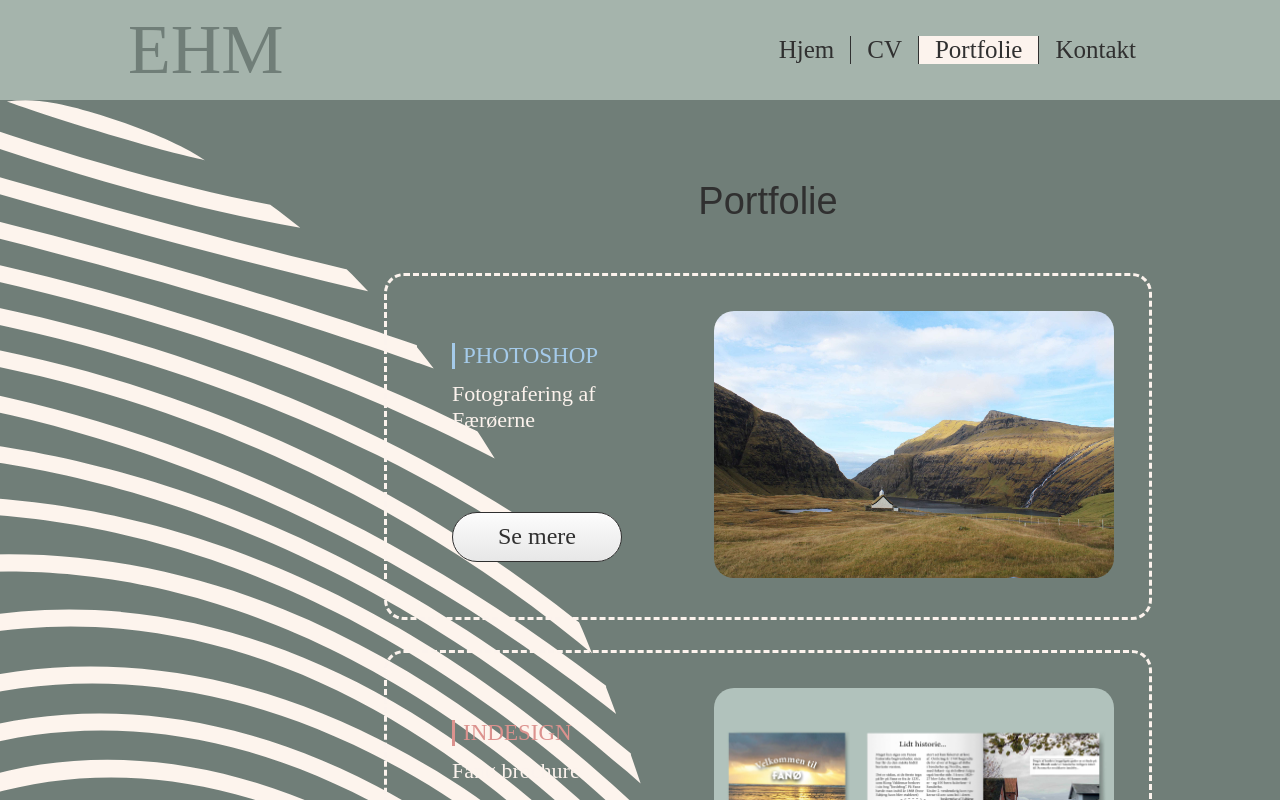
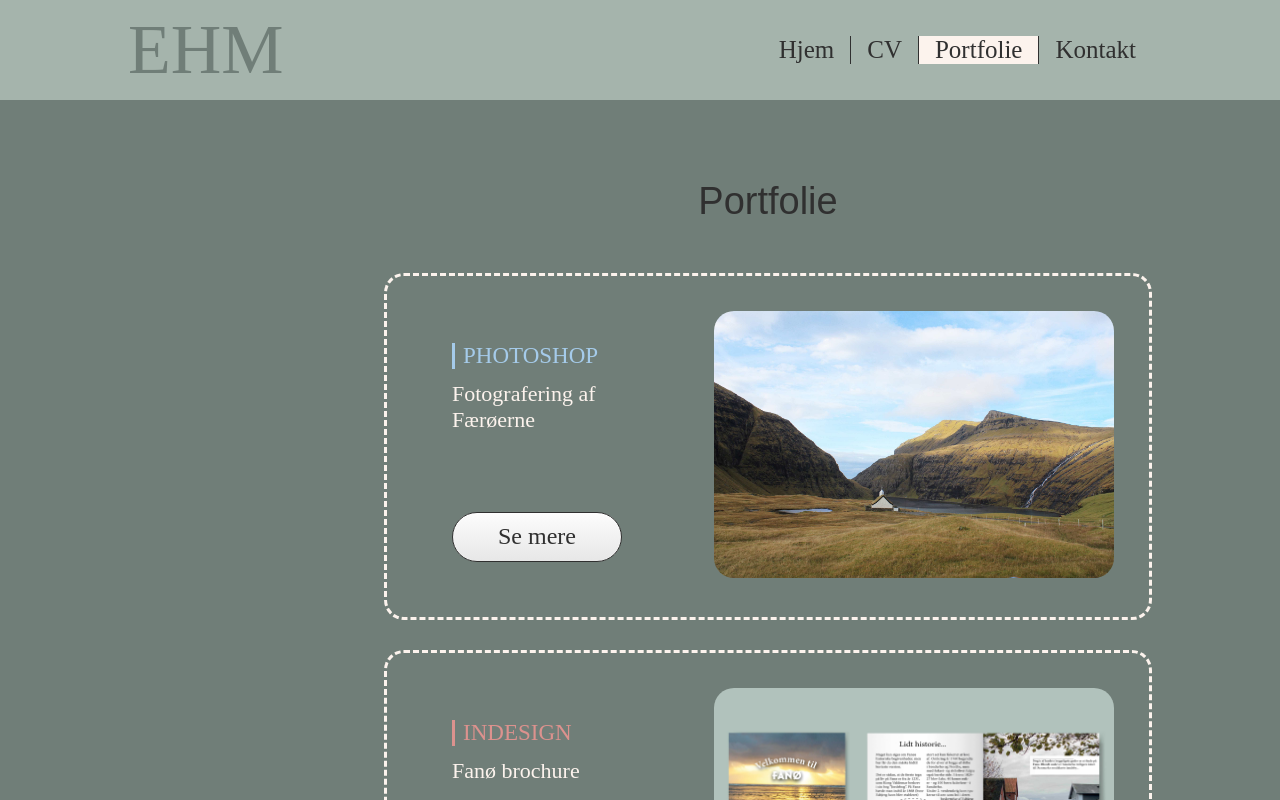
Before and after one commit to Ester-Helth/Portfolioside, a Vue app in the folder class-binding/: page /portfolio in a window 1280 px wide. Shown: the top 800 px of the page. Built offline with nearby package versions, Linux system fonts and the light colour scheme; a web font is replaced by a local one.

Commit message:
portfolieview done

```diff
--- a/class-binding/src/views/PortfolioView.vue
+++ b/class-binding/src/views/PortfolioView.vue
@@ -1,8 +1,10 @@
 <template>
-    <div class="background">
+    <div>
+
     <!--{{ state }}-->
  <div class="portfolio-item-container">
     <h2>Portfolie</h2>
+
 
      <div v-for="item in state" :key="item" class="portfolio-item">
 
@@ -67,7 +69,7 @@
 .background{
     background-image: url(../assets/Documents/Asset14.svg);
     background-repeat:repeat-y;
-    background-position-x: -550px;
+    background-position-x: -950px;
 
 }
 .portfolio-item-container {
@@ -117,9 +119,4 @@ img {
     border-radius: 20px;
 }
 
-
-
-
-
-
 </style>
```
